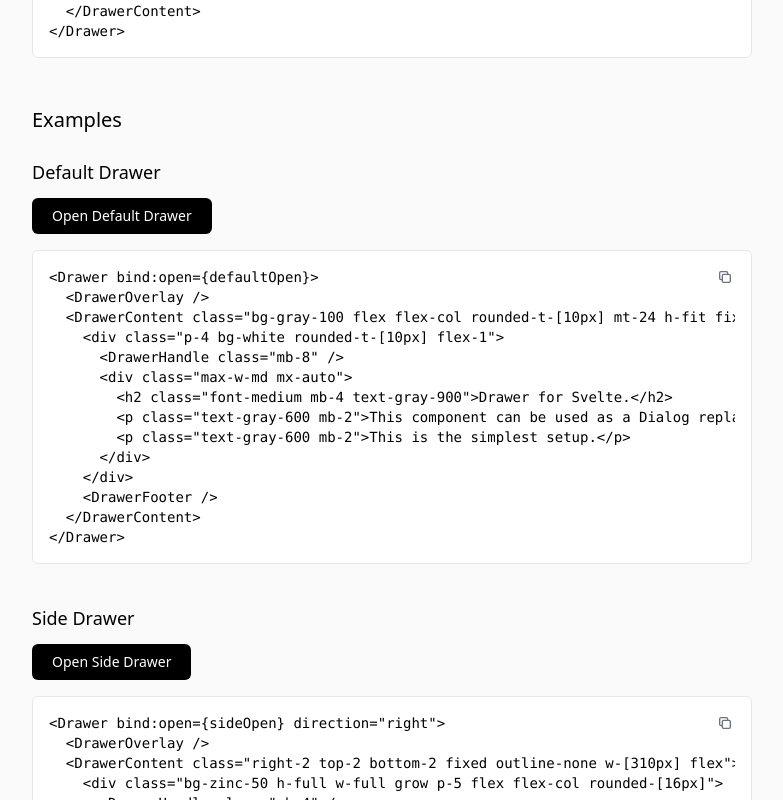
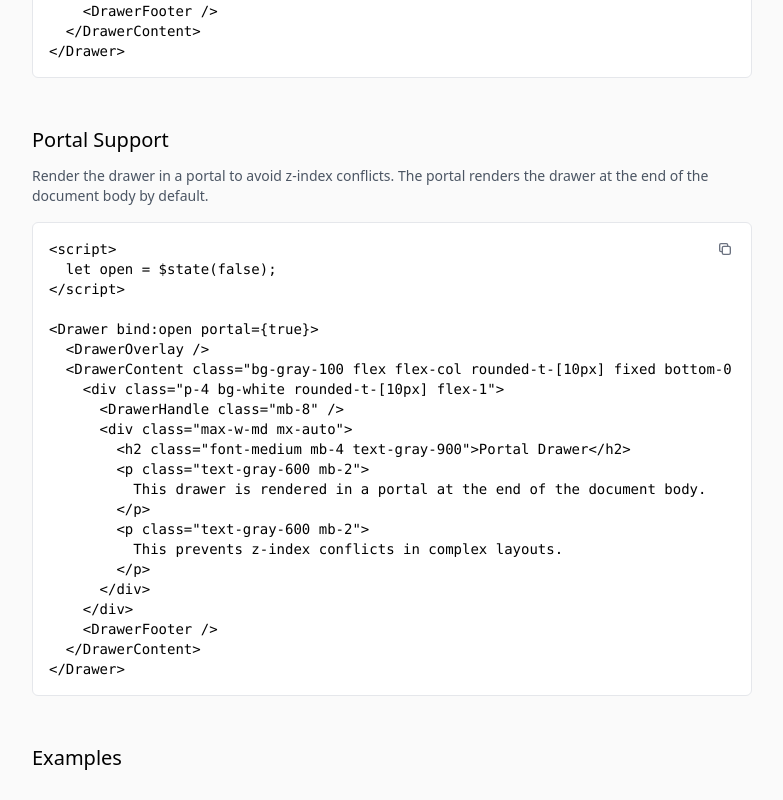
Before and after one commit to AbhiVarde/svelte-drawer, a SvelteKit app in the folder website/: page / in a window 1280 px wide. Shown: the part 2880-3680 px from the top of the page, without its empty margins (248-1031 px from the left). Built offline with nearby package versions, Linux system fonts and the light colour scheme.

Commit message:
feat: add portal/teleport support for z-index conflict prevention

```diff
--- a/website/package.json
+++ b/website/package.json
@@ -21,6 +21,6 @@
 		"vite": "^7.2.6"
 	},
 	"dependencies": {
-		"@abhivarde/svelte-drawer": "^0.0.20"
+		"@abhivarde/svelte-drawer": "^0.0.21"
 	}
 }
--- a/website/src/lib/constants/codeExamples.ts
+++ b/website/src/lib/constants/codeExamples.ts
@@ -105,6 +105,7 @@ export const codeExamples = {
       <h2 class="text-xl font-semibold mb-4">Sheet Variant</h2>
       <p class="text-gray-600">This uses the prebuilt "sheet" variant style.</p>
     </div>
+    <DrawerFooter />
   </DrawerVariants>
 </Drawer>`,
 
@@ -153,6 +154,30 @@ export const codeExamples = {
         </div>
       </div>
     </div>
+    <DrawerFooter />
+  </DrawerContent>
+</Drawer>`,
+
+  portalDrawer: `<script>
+  let open = $state(false);
+<\/script>
+
+<Drawer bind:open portal={true}>
+  <DrawerOverlay />
+  <DrawerContent class="bg-gray-100 flex flex-col rounded-t-[10px] fixed bottom-0 left-0 right-0 outline-none">
+    <div class="p-4 bg-white rounded-t-[10px] flex-1">
+      <DrawerHandle class="mb-8" />
+      <div class="max-w-md mx-auto">
+        <h2 class="font-medium mb-4 text-gray-900">Portal Drawer</h2>
+        <p class="text-gray-600 mb-2">
+          This drawer is rendered in a portal at the end of the document body.
+        </p>
+        <p class="text-gray-600 mb-2">
+          This prevents z-index conflicts in complex layouts.
+        </p>
+      </div>
+    </div>
+    <DrawerFooter />
   </DrawerContent>
 </Drawer>`,
 };
--- a/website/src/routes/+page.svelte
+++ b/website/src/routes/+page.svelte
@@ -20,6 +20,7 @@
   let variantOpen = $state(false);
   let snapPointOpen = $state(false);
   let currentSnapPoint = $state<number | undefined>(undefined);
+  let portalOpen = $state(false);
 
   let copyStatus: Record<string, "idle" | "success"> = $state({
     installation: "idle",
@@ -33,6 +34,7 @@
     variant: "idle",
     "variants-feature": "idle",
     snappoint: "idle",
+    portal: "idle",
   });
 
   async function copyToClipboard(text: string, key: string) {
@@ -83,6 +85,12 @@
       key: "snappoint",
       open: () => (snapPointOpen = true),
       code: codeExamples.snapPointDrawer,
+    },
+    {
+      title: "Portal Drawer",
+      key: "portal",
+      open: () => (portalOpen = true),
+      code: codeExamples.portalDrawer,
     },
   ];
 
@@ -283,6 +291,20 @@
       <CodeBlock
         code={codeExamples.snapPointDrawer}
         copyKey="snappoint"
+        {copyStatus}
+        onCopy={copyToClipboard}
+      />
+    </section>
+
+    <section>
+      <h2 class="text-xl font-medium mb-3">Portal Support</h2>
+      <p class="text-sm text-gray-600 mb-4">
+        Render the drawer in a portal to avoid z-index conflicts. The portal
+        renders the drawer at the end of the document body by default.
+      </p>
+      <CodeBlock
+        code={codeExamples.portalDrawer}
+        copyKey="portal"
         {copyStatus}
         onCopy={copyToClipboard}
       />
@@ -491,6 +513,7 @@
         > to close.
       </p>
     </div>
+    <DrawerFooter />
   </DrawerVariants>
 </Drawer>
 
@@ -541,3 +564,32 @@
     <DrawerFooter />
   </DrawerContent>
 </Drawer>
+
+<!-- Portal Drawer -->
+<Drawer bind:open={portalOpen} portal={true}>
+  <DrawerOverlay />
+  <DrawerContent
+    class="bg-gray-100 flex flex-col rounded-t-[10px] fixed bottom-0 left-0 right-0 outline-none"
+  >
+    <div class="p-4 bg-white rounded-t-[10px] flex-1">
+      <DrawerHandle class="mb-8" />
+      <div class="max-w-md mx-auto">
+        <h2 class="font-medium mb-4 text-gray-900">Portal Drawer</h2>
+        <p class="text-gray-600 mb-2">
+          This drawer is rendered in a portal at the end of the document body.
+        </p>
+        <p class="text-gray-600 mb-4">
+          This prevents z-index conflicts in complex layouts and works great
+          with third-party component libraries.
+        </p>
+        <div
+          class="bg-blue-50 border border-blue-200 rounded p-3 text-sm text-blue-900"
+        >
+          <strong>Tip:</strong> Inspect the DOM to see this drawer is rendered outside
+          the main app container!
+        </div>
+      </div>
+    </div>
+    <DrawerFooter />
+  </DrawerContent>
+</Drawer>
```
Also changed, not shown: 1 other file (tests, documents, lock files or other folders).
